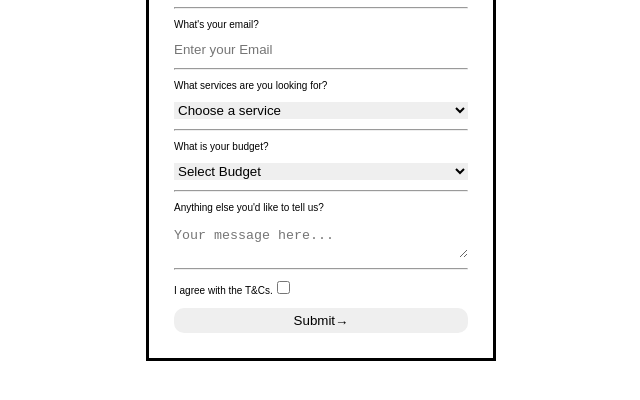
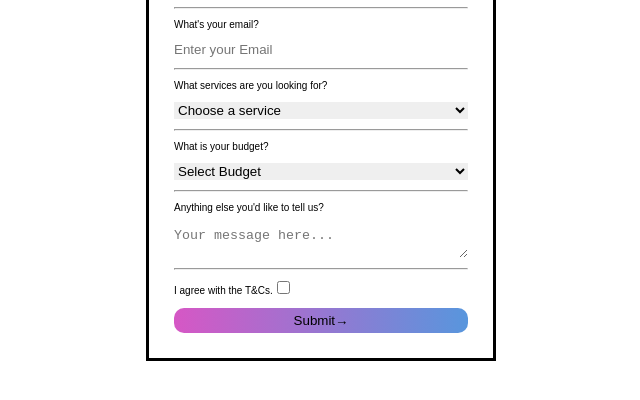
Before and after one commit to xhulia16/hoxton-html-user-input, a plain HTML site: page index.html in a window 1280 px wide. Shown: the part 278-678 px from the top of the page, without its empty margins (319-959 px from the left). Drawn offline with Linux system fonts and the light colour scheme.

Commit message:
submit button gradient

```diff
--- a/index.css
+++ b/index.css
@@ -64,4 +64,5 @@ button{
     border-radius: 10px;
     border:none;
     padding-top: 5px;
+    background-image: linear-gradient(to left, rgb(88, 150, 221), rgb(214, 87, 197));
 }
```
